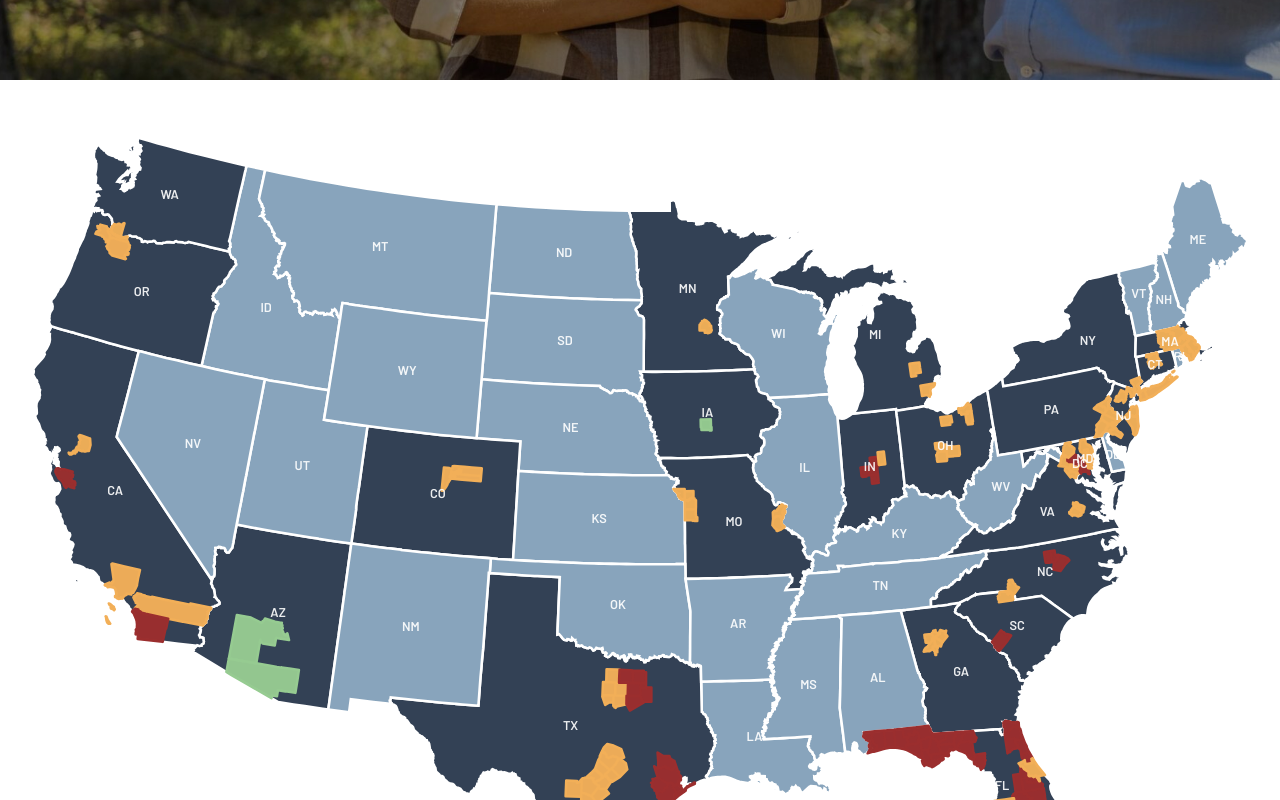
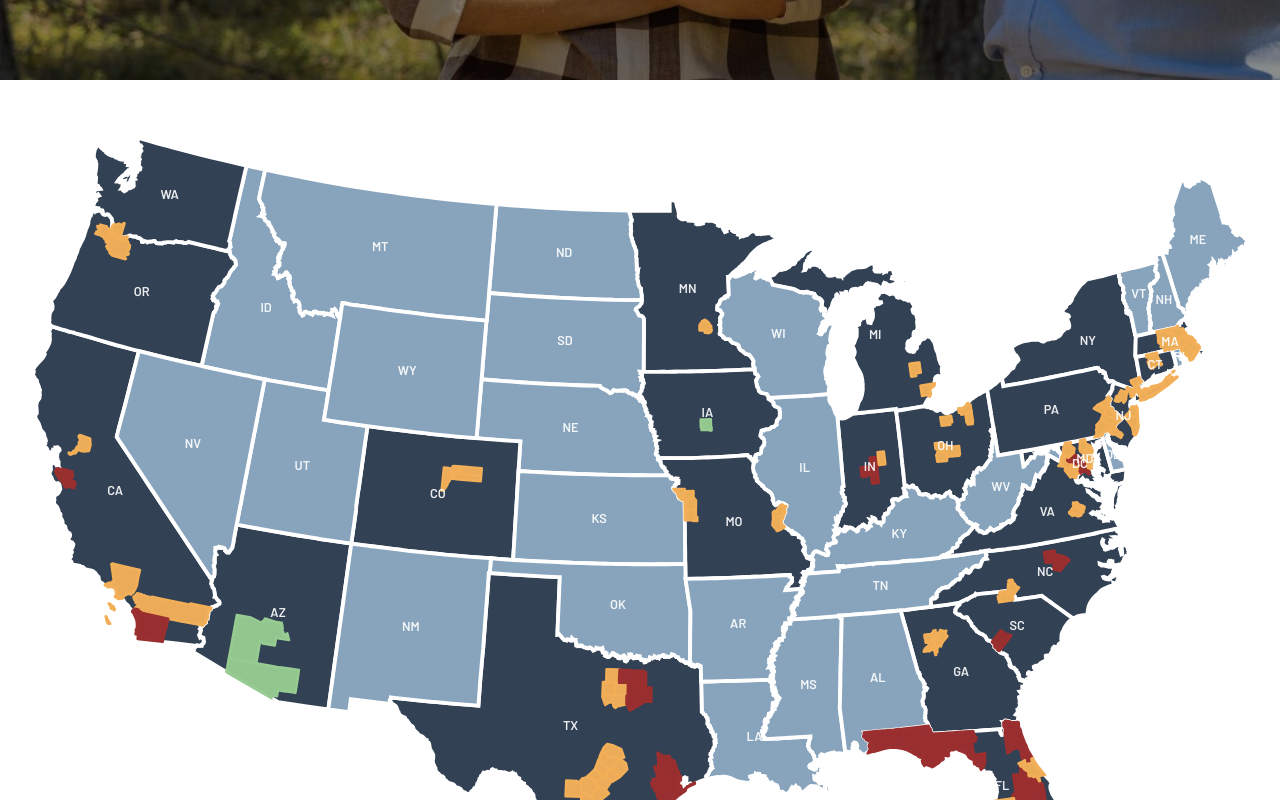
Before and after one commit to jakia12/valox-map, a Next.js app: page / in a window 1280 px wide. Shown: the part 420-1220 px from the top of the page. Built offline with nearby package versions, Linux system fonts and the light colour scheme.

Commit message:
region border increased

```diff
--- a/app/components/maps/UsaTerritoryMap.jsx
+++ b/app/components/maps/UsaTerritoryMap.jsx
@@ -217,7 +217,7 @@ export default function UsaTerritoryMap() {
                   d={d}
                   fill={fillForState(f)}
                   stroke="#ffffff"
-                  strokeWidth={2}
+                  strokeWidth={3}
                   className={isCovered ? "cursor-pointer" : "cursor-default"}
                   onMouseEnter={() => isCovered && setHoveredState(code)}
                   onMouseLeave={() => isCovered && setHoveredState(null)}
```
